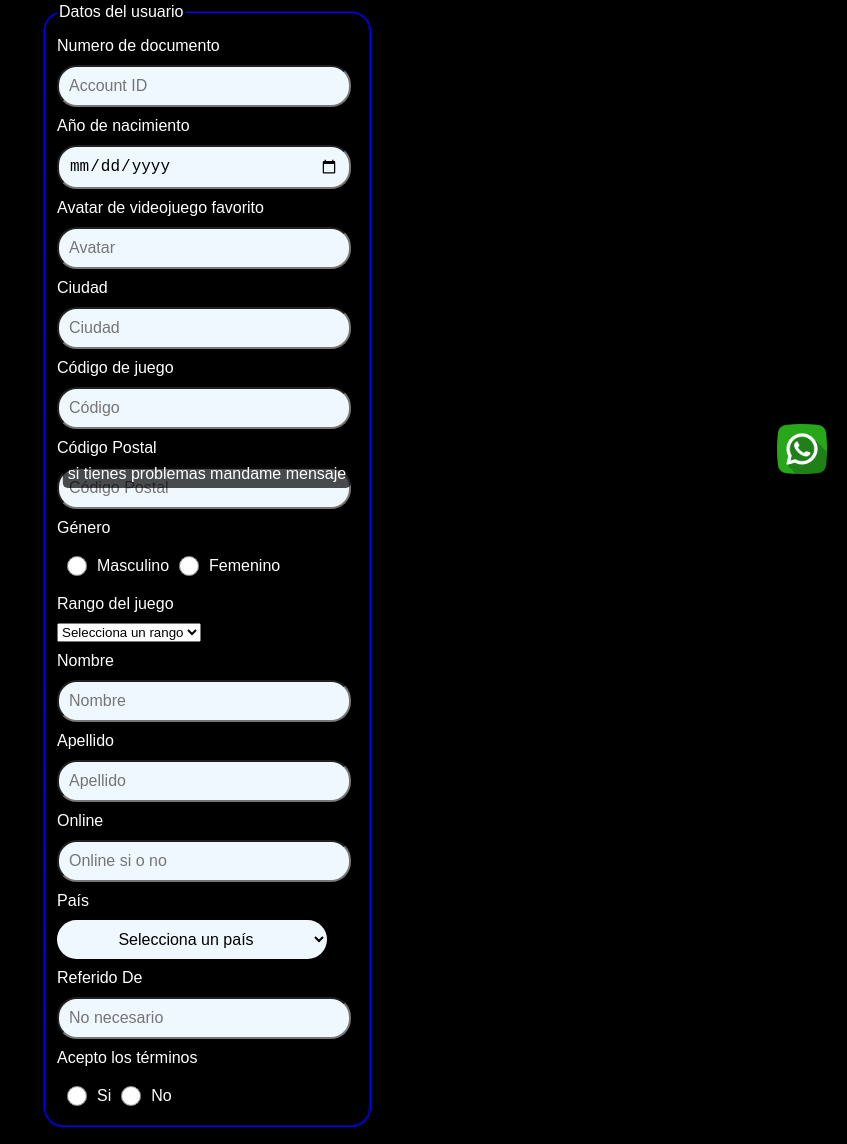
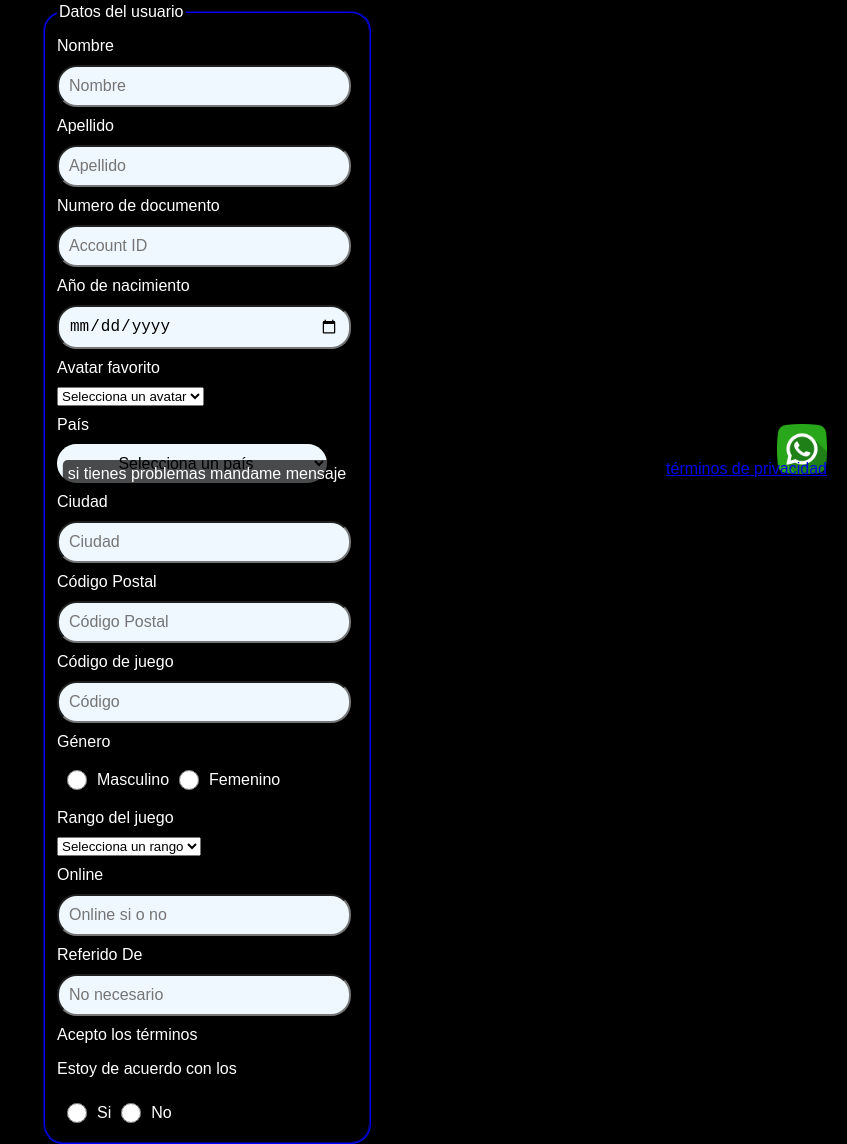
Before and after one commit to INGsebas14/formulario-prueba-pagina-web, a website: page index.html in a window 1280 px wide. Shown: the part 302-1446 px from the top of the page, without its empty margins (433-1280 px from the left). Drawn offline with Linux system fonts and the light colour scheme.

Commit message:
agregamos pdf de terminos de privacidad y acomodamos segun importacnia de datos en el formulario

```diff
--- a/index.html
+++ b/index.html
@@ -11,7 +11,10 @@
 </head>
 <body>
     <nav>
-        <a href="https://wa.me/573176887875"?text="hola"><img src="assets/whatsapp.png"> <span>si tienes problemas mandame mensaje</span></a>
+        <a href="https://wa.me/573176887875"?text="hola" id="whatsapp">
+            <img src="assets/whatsapp.png">
+            <span>si tienes problemas mandame mensaje</span>
+        </a>
     </nav>
     <main>
         <h1 id="titulo"></h1>
@@ -24,41 +27,6 @@
             </fieldset>
             <fieldset id="userData">
                 <legend>Datos del usuario</legend>
-                <label for="accountId">Numero de documento</label>
-                <input type="text" id="accountId"  placeholder="Account ID"><br>
-
-                <label for="anio">Año de nacimiento</label>
-                <input type="date" id="anio"  placeholder="Año de nacimiento">
-
-                <label for="avatar">Avatar de videojuego favorito</label>
-                <input type="text" id="avatar" placeholder="Avatar">
-
-                <label for="ciudad">Ciudad</label>
-                <input type="text" id="ciudad"  placeholder="Ciudad">
-
-                <label for="codigo">Código de juego</label>
-                <input type="text" id="codigo" placeholder="Código">
-
-                <label for="codigopostal">Código Postal</label>
-                <input type="text" id="codigopostal" placeholder="Código Postal">
-
-                <label>Género</label>
-                <div class="generoDiv">
-                    <input type="radio" id="masculino" name="genero" class="genero">
-                    <label for="masculino">Masculino</label>
-                    <input type="radio" id="femenino" name="genero" class="genero">
-                    <label for="femenino">Femenino</label>
-                </div>
-
-                <label for="insignia">Rango del juego</label>
-                <select name="insignia" id="insignia">
-                    <option value="" selected>Selecciona un rango</option>
-                    <option value="Plata">Plata</option>
-                    <option value="Oro">Oro</option>
-                    <option value="Diamanete">Diamanete</option>
-                    <option value="Heroico">Heroico</option>
-                    <option value="Maestro">Maestro</option>
-                </select>
 
                 <label for="nombre">Nombre</label>
                 <input type="text" id="nombre"  placeholder="Nombre">
@@ -66,11 +34,25 @@
                 <label for="apellido">Apellido</label>
                 <input type="text" id="apellido"  placeholder="Apellido">
 
-                <label for="online">Online</label>
-                <input type="text" id="online" placeholder="Online si o no">
+                <label for="accountId">Numero de documento</label>
+                <input type="text" id="accountId"  placeholder="Account ID"><br>
+
+                <label for="anio">Año de nacimiento</label>
+                <input type="date" id="anio"  placeholder="Año de nacimiento">
+
+                <label for="avatar">Avatar favorito</label>
+                <select name="avatar" id="avatar" class="pais">
+                    <option value="" selected>Selecciona un avatar</option>
+                    <option value="Goku">Goku</option>
+                    <option value="Vegeta">Vegeta</option>
+                    <option value="Trunks">Trunks</option>
+                    <option value="Naruto">Naruto</option>
+                    <option value="Sasuke">Sasuke</option>
+                    <option value="Sakura">Sakura</option>
+                </select>
 
                 <label for="pais">País</label>
-                <select name="pais" id="pais">
+                <select name="pais" id="pais" class="pais">
                     <option value="" selected>Selecciona un país</option>
                     <option value="argentina">Argentina</option>
                     <option value="brasil">Brasil</option>
@@ -82,10 +64,41 @@
                     <option value="venezuela">Venezuela</option>
                 </select>
 
+                <label for="ciudad">Ciudad</label>
+                <input type="text" id="ciudad"  placeholder="Ciudad">
+
+                <label for="codigopostal">Código Postal</label>
+                <input type="text" id="codigopostal" placeholder="Código Postal">
+
+                <label for="codigo">Código de juego</label>
+                <input type="text" id="codigo" placeholder="Código">
+
+                <label>Género</label>
+                <div class="generoDiv">
+                    <input type="radio" id="masculino" name="genero" class="genero">
+                    <label for="masculino">Masculino</label>
+                    <input type="radio" id="femenino" name="genero" class="genero">
+                    <label for="femenino">Femenino</label>
+                </div>
+
+                <label for="insignia">Rango del juego</label>
+                <select name="insignia" id="insignia" class="pais">
+                    <option value="" selected>Selecciona un rango</option>
+                    <option value="Plata">Plata</option>
+                    <option value="Oro">Oro</option>
+                    <option value="Diamanete">Diamanete</option>
+                    <option value="Heroico">Heroico</option>
+                    <option value="Maestro">Maestro</option>
+                </select>
+
+                <label for="online">Online</label>
+                <input type="text" id="online" placeholder="Online si o no">
+
                 <label for="referidoDe">Referido De</label>
                 <input type="text" id="referidoDe" placeholder="No necesario">
 
                 <label>Acepto los términos</label>
+                <p>Estoy de acuerdo con los <a href="avisoPrivacidad/aviso_privacidad_formulario.pdf" target="_blank">términos de privacidad</a></p>
                 <div class="generoDiv">
                     <input type="radio" id="aceptado" name="terminos" class="terminos">
                     <label for="aceptado">Si</label>
```
